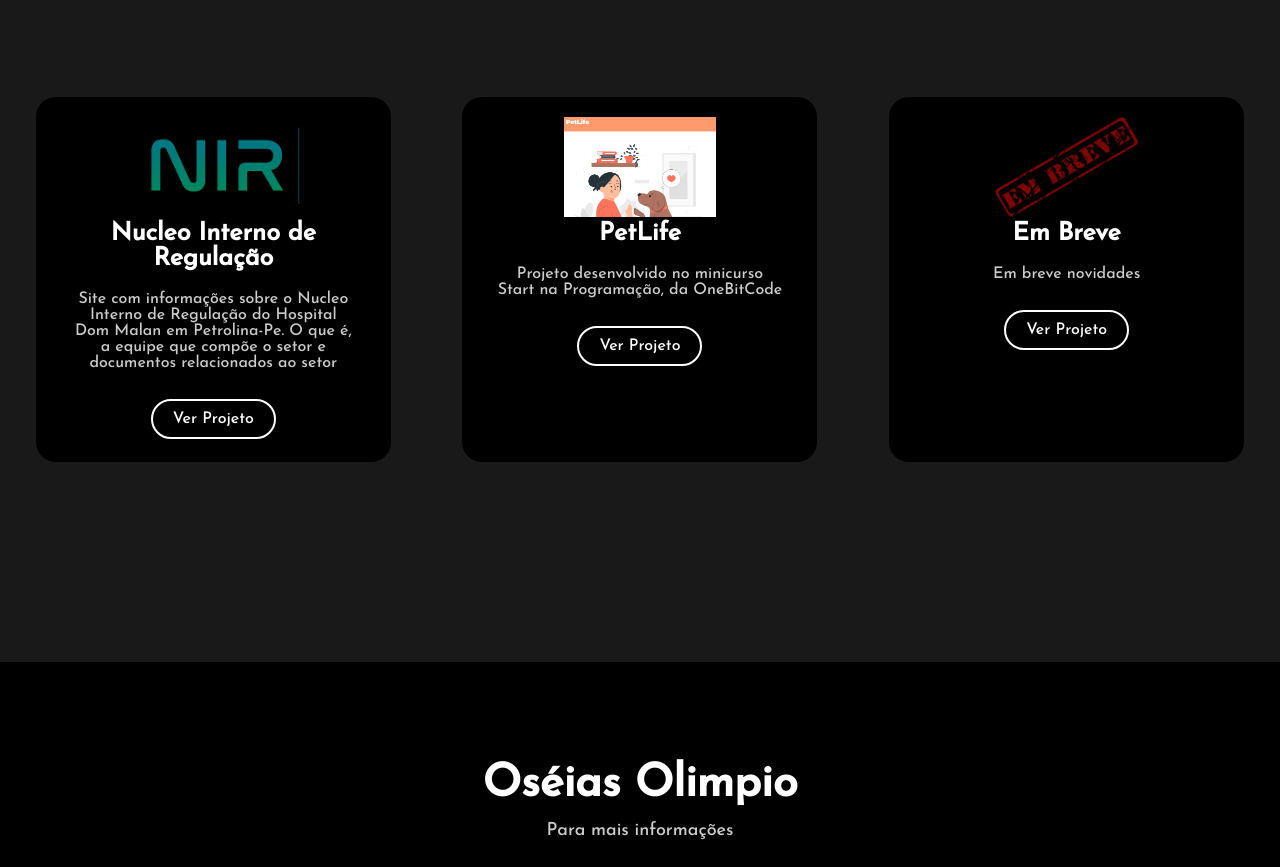
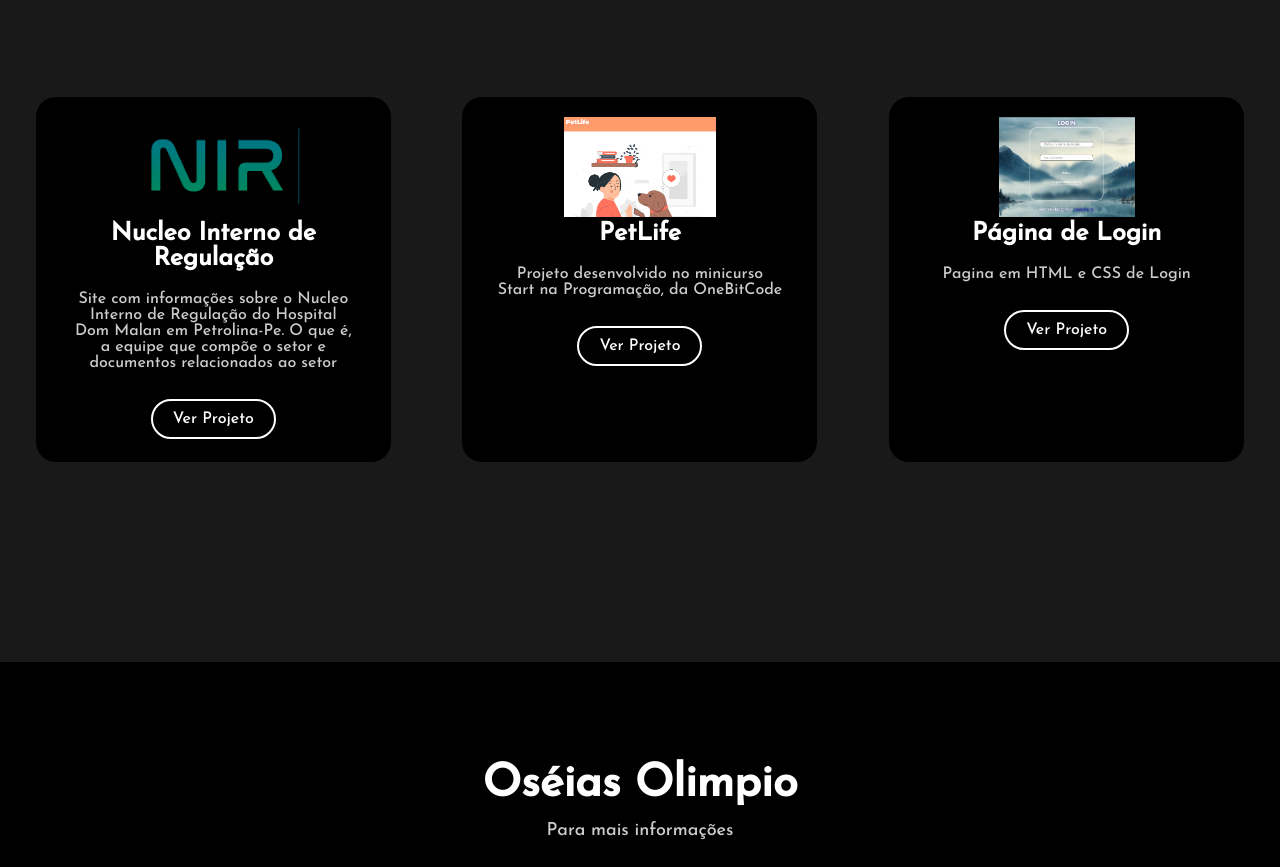
Before and after one commit to OseiasOlimpio/Portfolio, a website built with Vite: page index.html in a window 1280 px wide. Shown: the part 1471-2338 px from the top of the page. Built offline with nearby package versions, Linux system fonts and the light colour scheme.

Commit message:
index modify

```diff
--- a/index.html
+++ b/index.html
@@ -85,11 +85,11 @@
 			</div>
 
 			<div class="card">
-				<img src="img/soon.png">
-				<h5>Em Breve</h5>
-				<p>Em breve novidades</p>
+				<img src="img/loginpage.png">
+				<h5>Página de Login</h5>
+				<p>Pagina em HTML e CSS de Login</p>
 				</p>
-				<a href="#">Ver Projeto</a>
+				<a href="https://oseiasolimpio.github.io/LoginPage/">Ver Projeto</a>
 			</div>
 		</div>
 	</div>
@@ -102,7 +102,7 @@
 			<a href="https://github.com/OseiasOlimpio" target="_blank">
 				<img src='./img/github.png'/>
 			</a>
-			<a href="https://www.linkedin.com/in/oseias-olimpio-b4465824a/"
+			<a href="https://www.linkedin.com/in/oseias-olimpio-1b92802b0/"
 				target="_blank">
 				<img src='./img/linkedin.png'/>
 			</a>
```
Also changed, not shown: img/loginpage.png (renamed from img/Captura de tela 2024-03-10 135554.png).
